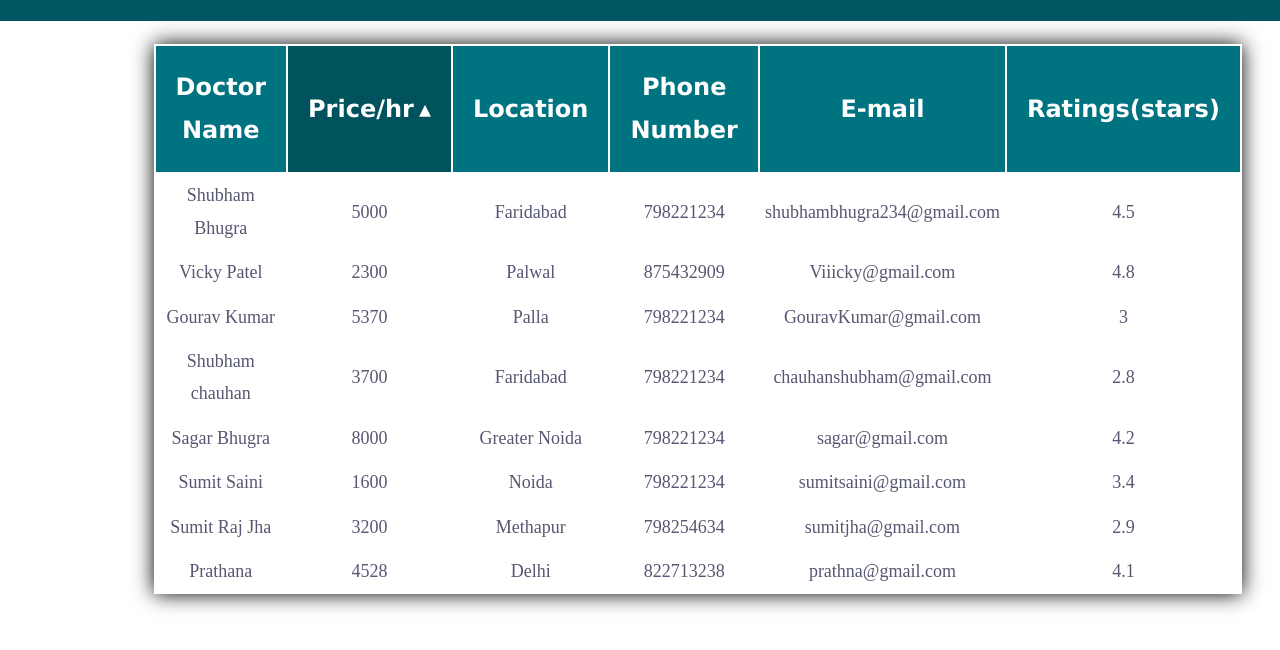
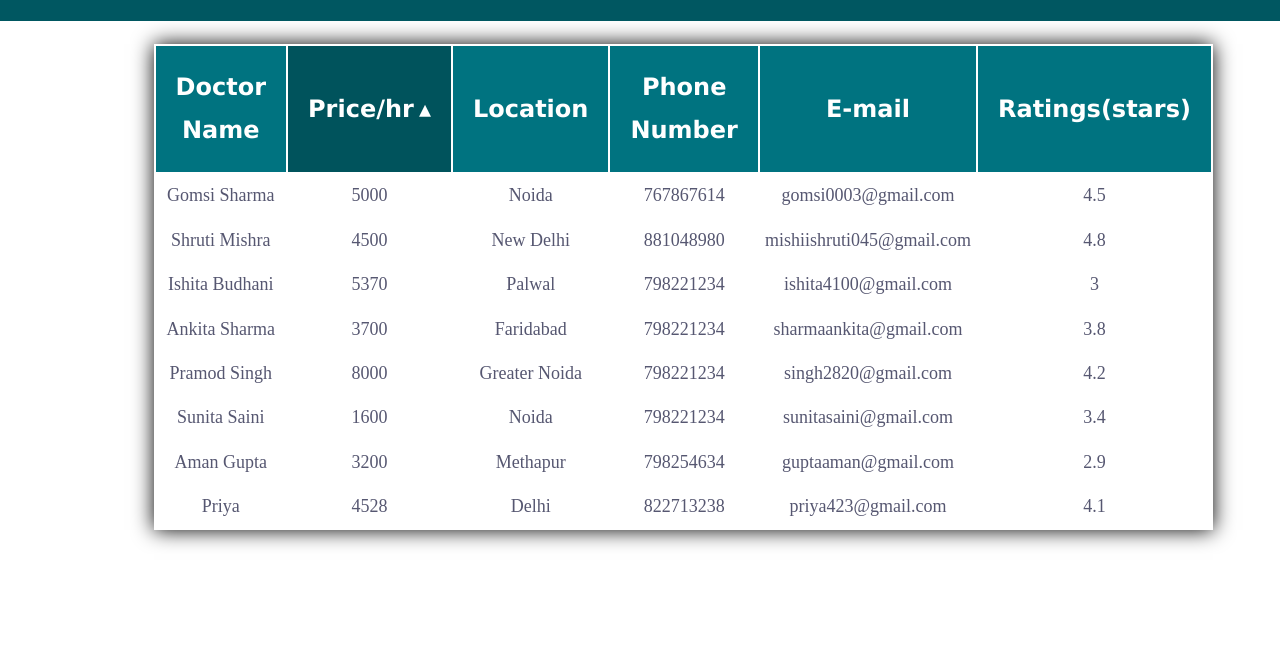
Before and after one commit to ShrutiMishra3/DepiLL, a plain HTML site: page DoctorsNavBar.html in a window 1280 px wide. Shown: the part 84-734 px from the top of the page. Drawn offline with Linux system fonts and the light colour scheme.

Commit message:
committed

```diff
--- a/DoctorsNavBar.html
+++ b/DoctorsNavBar.html
@@ -160,67 +160,67 @@
 		</thead>
 		<tbody>
 			<tr>
-				<td>Shubham Bhugra</td>
+				<td>Gomsi Sharma</td>
 				<td>5000</td>
-				<td>Faridabad</td>
-        <td>798221234</td>
-        <td>shubhambhugra234@gmail.com</td>
+				<td>Noida</td>
+        <td>767867614</td>
+        <td>gomsi0003@gmail.com</td>
         <td>4.5</td>
 			</tr>
       <tr>
-				<td>Vicky Patel</td>
-				<td>2300</td>
-				<td>Palwal</td>
-        <td>875432909</td>
-        <td>Viiicky@gmail.com</td>
+				<td>Shruti Mishra </td>
+				<td>4500</td>
+				<td>New Delhi</td>
+        <td>881048980</td>
+        <td>mishiishruti045@gmail.com</td>
         <td>4.8</td>
 			</tr>
       <tr>
-				<td>Gourav Kumar</td>
+				<td>Ishita Budhani</td>
 				<td>5370</td>
-				<td>Palla</td>
+				<td>Palwal</td>
         <td>798221234</td>
-        <td>GouravKumar@gmail.com</td>
+        <td>ishita4100@gmail.com</td>
         <td>3</td>
 			</tr>
       <tr>
-				<td>Shubham chauhan</td>
+				<td>Ankita Sharma</td>
 				<td>3700</td>
 				<td>Faridabad</td>
         <td>798221234</td>
-        <td>chauhanshubham@gmail.com</td>
-        <td>2.8</td>
+        <td>sharmaankita@gmail.com</td>
+        <td>3.8</td>
 			</tr>
       <tr>
-				<td>Sagar Bhugra</td>
+				<td>Pramod Singh</td>
 				<td>8000</td>
 				<td>Greater Noida</td>
         <td>798221234</td>
-        <td>sagar@gmail.com</td>
+        <td>singh2820@gmail.com</td>
         <td>4.2</td>
 			</tr>
 			<tr>
-				<td>Sumit Saini</td>
+				<td>Sunita Saini</td>
 				<td>1600</td>
 				<td>Noida</td>
         <td>798221234</td>
-        <td>sumitsaini@gmail.com</td>
+        <td>sunitasaini@gmail.com</td>
         <td>3.4</td>
 			</tr>
 			<tr>
-				<td>Sumit Raj Jha</td>
+				<td>Aman Gupta</td>
 				<td>3200</td>
 				<td>Methapur</td>
         <td>798254634</td>
-        <td>sumitjha@gmail.com</td>
+        <td>guptaaman@gmail.com</td>
         <td>2.9</td>
 			</tr>
 			<tr>
-				<td>Prathana</td>
+				<td>Priya</td>
 				<td>4528</td>
 				<td>Delhi</td>
         <td>822713238</td>
-        <td>prathna@gmail.com</td>
+        <td>priya423@gmail.com</td>
         <td>4.1</td>
 			</tr>
 		</tbody>
```
Also changed, not shown: Contactindex.html (+2 -2 lines), index.html (+6 -4 lines).
